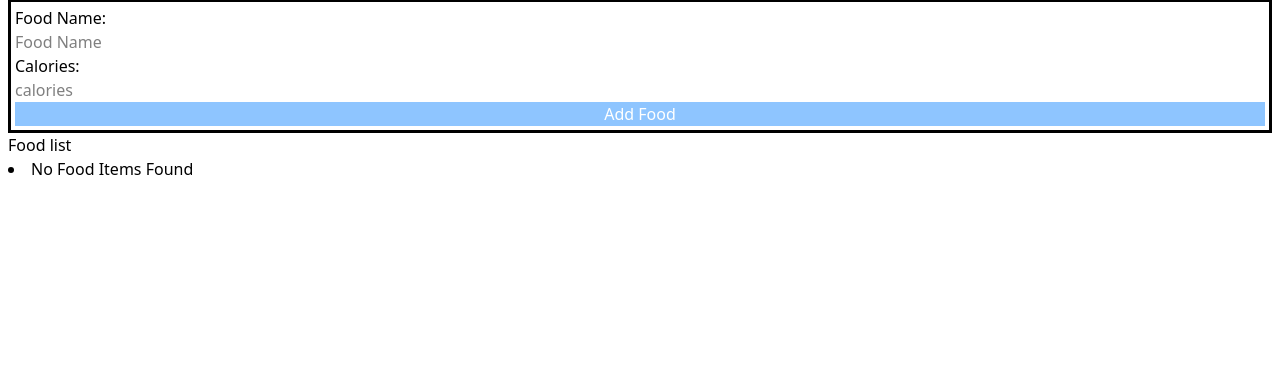
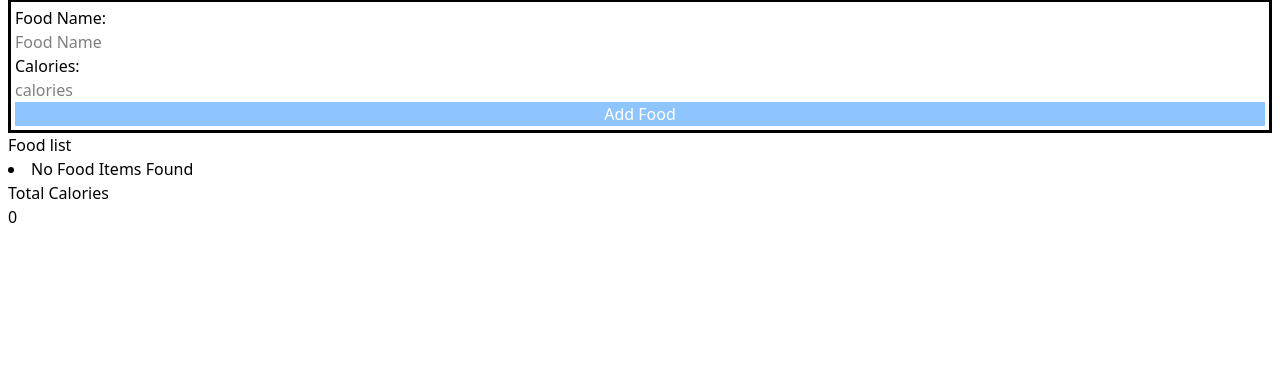
Before and after one commit to Ianmwia/django-calorie-tracker, a Django app: page /list_food/ in a window 1280 px wide. Shown: the part 97-474 px from the top of the page. Run offline with Django 5.2, Linux system fonts and the light colour scheme; data that the repository does not hold is empty.

Commit message:
add total calories sum in the list food function, own creates render issues

```diff
--- a/calorieapp/templates/index.html
+++ b/calorieapp/templates/index.html
@@ -30,7 +30,11 @@
         {% empty %}
         <li>No Food Items Found</li>
     {% endfor %}
-
+</div>
+<div>
+    <p>Total Calories</p>
+    <p>{{total_calories}}</p>
 </div>
 
+
 {% endblock content %}
--- a/calorieapp/views.py
+++ b/calorieapp/views.py
@@ -16,7 +16,11 @@ def add_food(request):
 #view a list of all food items added
 def list_all_food_items(request):
     food_items = Food.objects.all()
-    return render(request, 'index.html', {'food_items': food_items})
+    total_calories = 0
+    for item in food_items:
+        total_calories += item.calories
+        total_calories = total_calories
+    return render(request, 'index.html', {'food_items': food_items, 'total_calories': total_calories})
 
 
 #remove food items, preferably on at a time
@@ -26,3 +30,13 @@ def remove_food_item(request):
         food = Food.objects.get(id=food_id)
         food.delete()
     return redirect('list_food')
+
+# calculate and display the total number of calories consumed, maybe add date
+# def total_calories(request):
+#     food_items = Food.objects.all()
+#     total_calories = 0
+#     for item in food_items:
+#         total_calories += item.calories
+#         total_calories = total_calories
+#     return render (request, 'index.html', {'total_calories': total_calories})
+#render issues
```
